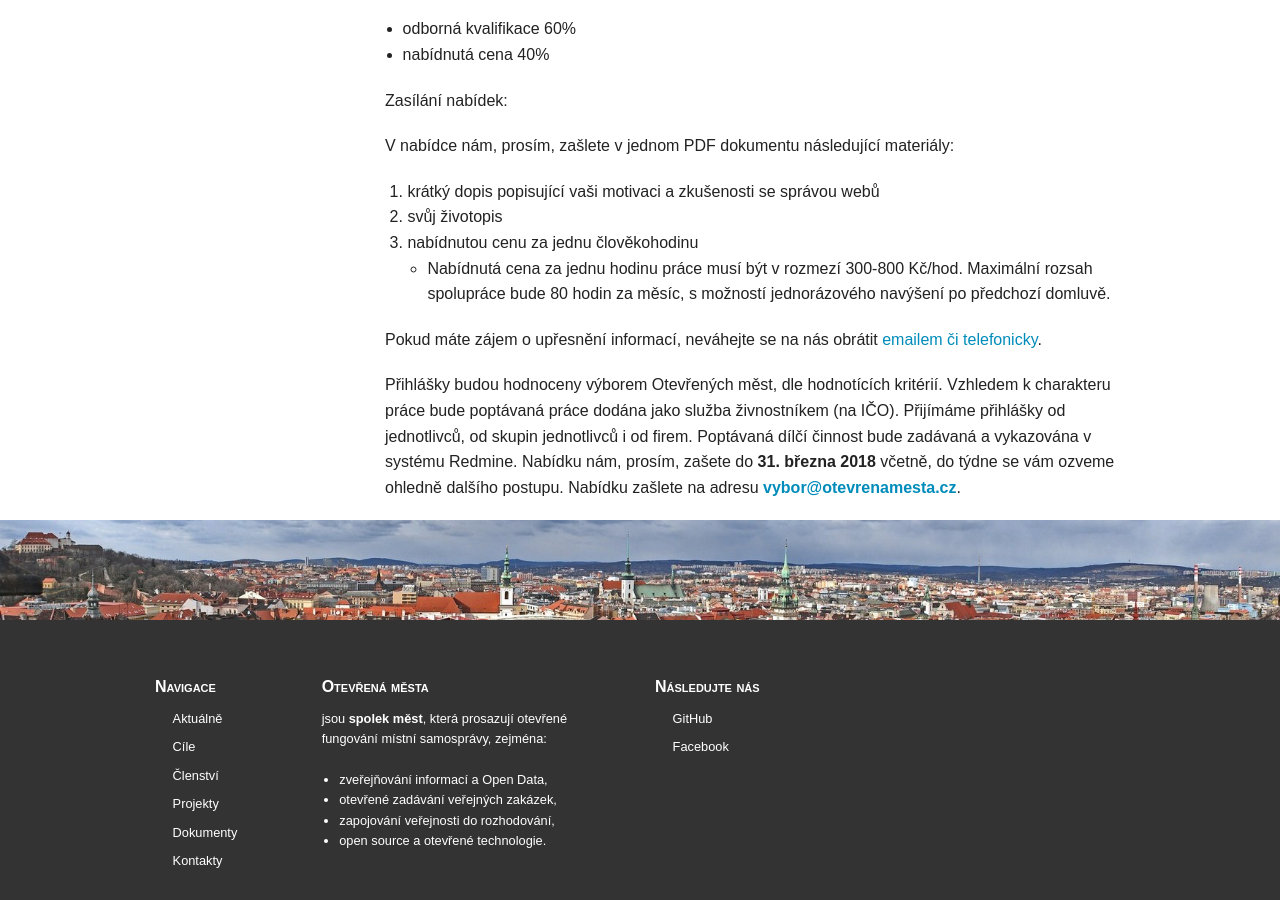
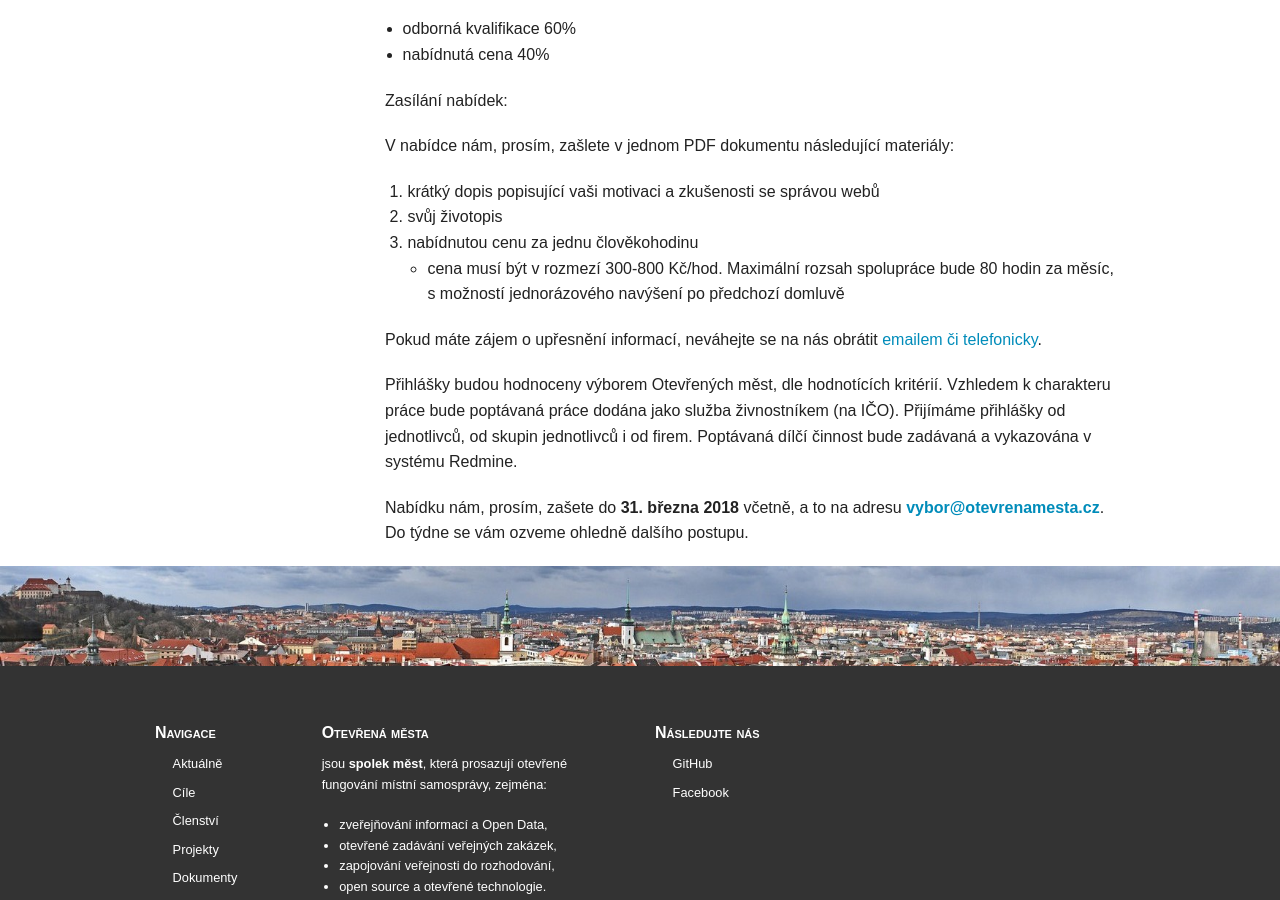
Before and after one commit to otevrenamesta/otevrenamesta.github.io, a Jekyll site: the page built from _posts/2018-03-20-vyberove_rizeni_na_vyvojare_aplikace_CityVizor.md, in a window 1280 px wide and 900 px high, scrolled down 966 px. Built offline with Jekyll 4.4.1, drawn with Linux system fonts in a browser that asks for light colours; nearby versions of some CDN libraries; library files that are not in the unit come from our copies.

Commit message:
výběrové řízení na vývojáře aplikace Cityvizor

```diff
--- a/_posts/2018-03-20-vyberove_rizeni_na_vyvojare_aplikace_CityVizor.md
+++ b/_posts/2018-03-20-vyberove_rizeni_na_vyvojare_aplikace_CityVizor.md
@@ -34,10 +34,10 @@ V nabídce nám, prosím, zašlete v jednom PDF dokumentu následující materi
 1. krátký dopis popisující vaši motivaci a zkušenosti se správou webů
 2. svůj životopis
 3. nabídnutou cenu za jednu člověkohodinu
-- Nabídnutá cena za jednu hodinu práce musí být v rozmezí 300-800 Kč/hod. Maximální rozsah spolupráce bude 80 hodin za měsíc, s možností jednorázového navýšení po předchozí domluvě.
+- cena musí být v rozmezí 300-800 Kč/hod. Maximální rozsah spolupráce bude 80 hodin za měsíc, s možností jednorázového navýšení po předchozí domluvě
 
 Pokud máte zájem o upřesnění informací, neváhejte se na nás obrátit [emailem či telefonicky](/kontakty/).
 
-Přihlášky budou hodnoceny výborem Otevřených měst, dle hodnotících kritérií. Vzhledem k charakteru práce bude poptávaná práce dodána jako služba živnostníkem (na IČO). Přijímáme přihlášky od jednotlivců, od skupin jednotlivců i od firem.
-Poptávaná dílčí činnost bude zadávaná a vykazována v systému Redmine.
-Nabídku nám, prosím, zašete do **31. března 2018** včetně, do týdne se vám ozveme ohledně dalšího postupu. Nabídku zašlete na adresu **[vybor@otevrenamesta.cz](mailto:vybor@otevrenamesta.cz?subject=Vývojář aplikace CityVizor)**.
+Přihlášky budou hodnoceny výborem Otevřených měst, dle hodnotících kritérií. Vzhledem k charakteru práce bude poptávaná práce dodána jako služba živnostníkem (na IČO). Přijímáme přihlášky od jednotlivců, od skupin jednotlivců i od firem. Poptávaná dílčí činnost bude zadávaná a vykazována v systému Redmine.
+
+Nabídku nám, prosím, zašete do **31. března 2018** včetně, a to na adresu **[vybor@otevrenamesta.cz](mailto:vybor@otevrenamesta.cz?subject=Vývojář aplikace CityVizor)**. Do týdne se vám ozveme ohledně dalšího postupu.
```
